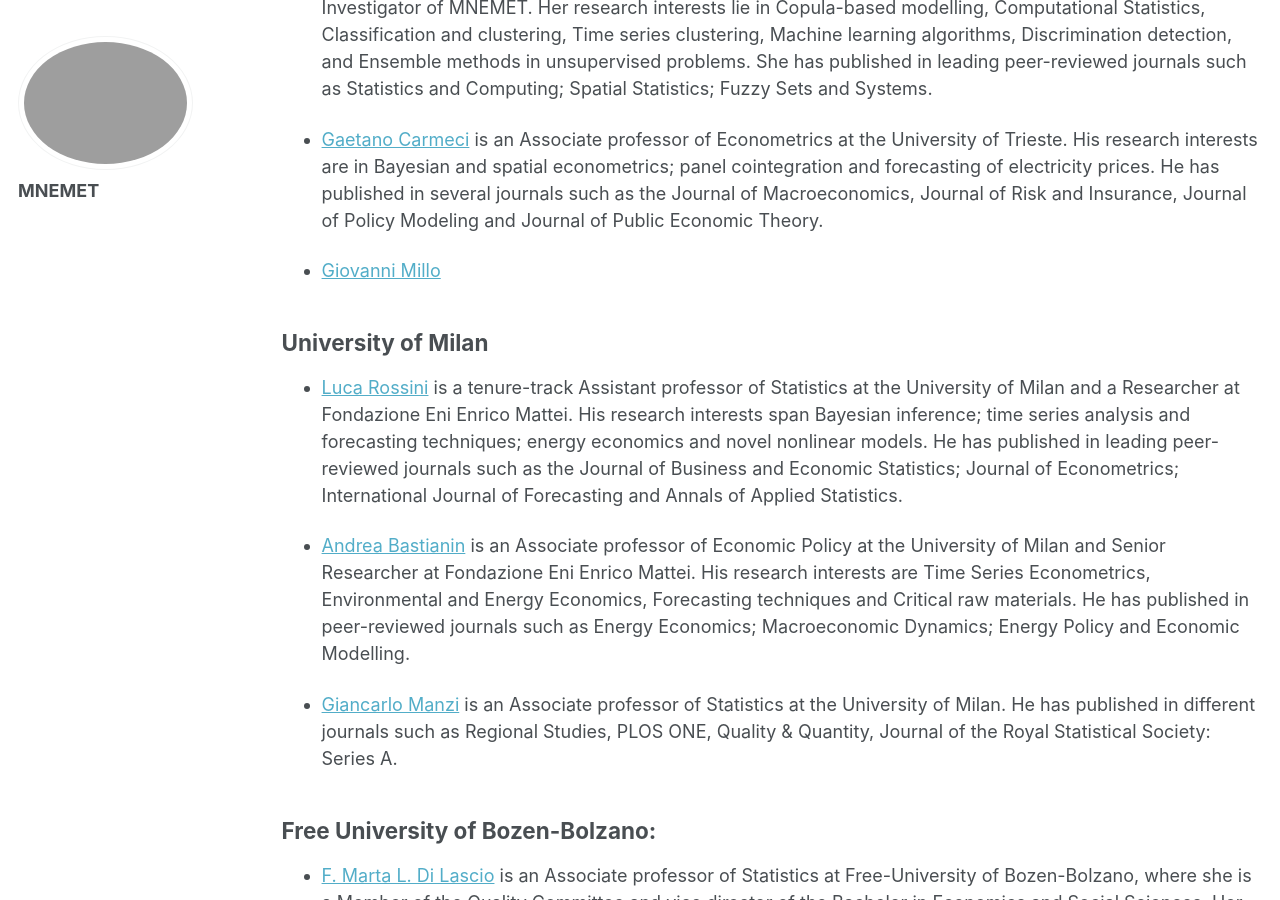
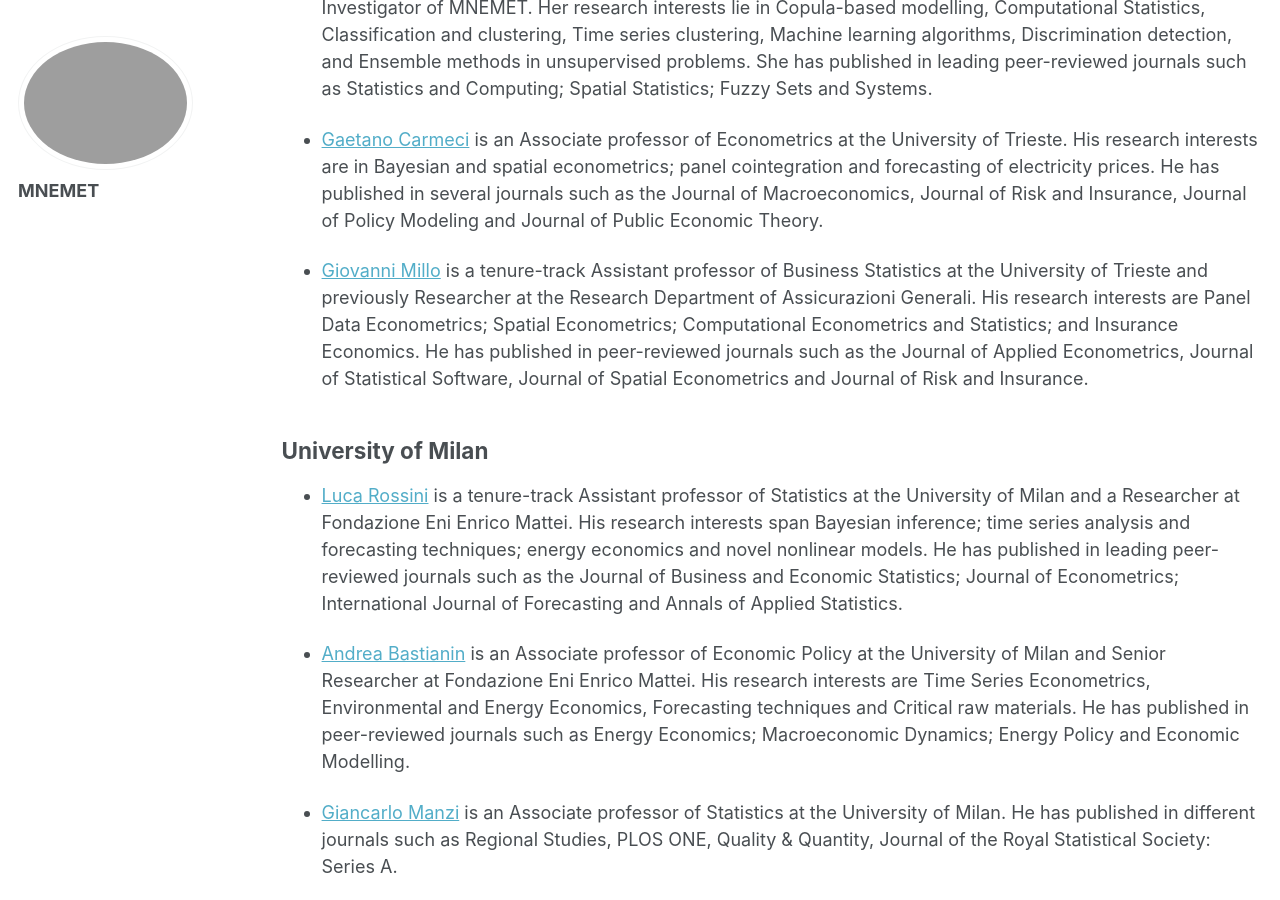
Before and after one commit to rossiniluca/Mnemet, a Jekyll site: the page built from _pages/groups.md, in a window 1280 px wide and 900 px high, scrolled down 341 px. Built offline with Jekyll 4.4.1, drawn with Linux system fonts in a browser that asks for light colours.

Commit message:
Update groups.md

```diff
--- a/_pages/groups.md
+++ b/_pages/groups.md
@@ -13,7 +13,7 @@ MNEMET aims to bring together researchers from three Italian universities. The r
 
 * [Gaetano Carmeci](https://www.units.it/persone/index.php/from/abook/persona/4715) is an Associate professor of Econometrics at the University of Trieste. His research interests are in Bayesian and spatial econometrics; panel cointegration and forecasting of electricity prices. He has published in several journals such as the Journal of Macroeconomics, Journal of Risk and Insurance, Journal of Policy Modeling and Journal of Public Economic Theory.
 
-* [Giovanni Millo]()
+* [Giovanni Millo](https://deams.units.it/it/dipartimento/persone/personale-docente?q=it/node/20120) is a tenure-track Assistant professor of Business Statistics at the University of Trieste and previously Researcher at the Research Department of Assicurazioni Generali. His research interests are Panel Data Econometrics; Spatial Econometrics; Computational Econometrics and Statistics; and Insurance Economics. He has published in peer-reviewed journals such as the Journal of Applied Econometrics, Journal of Statistical Software, Journal of Spatial Econometrics and Journal of Risk and Insurance.
 
 ## University of Milan
 
```
